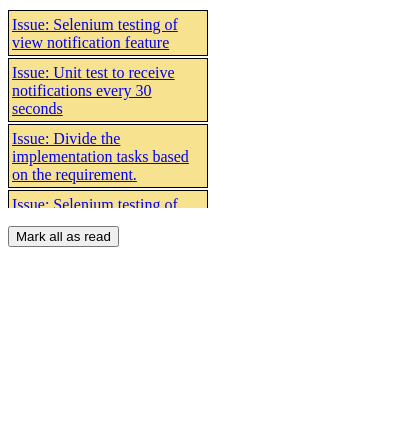
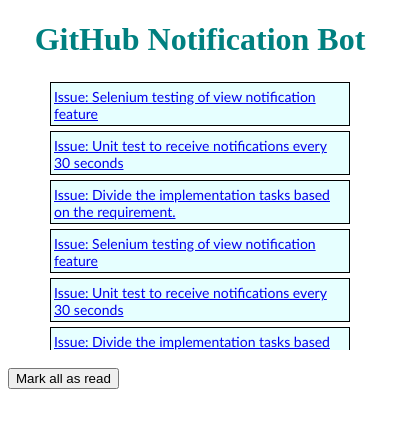
Before and after one commit to bhargavdeshpande/GitHub_Notification_Bot, a browser extension: page src/popup.html in a window 400 px wide. Both pictures are taken after typing "Sample" into the empty fields and a click on the button "Save". Drawn offline with Linux system fonts and the light colour scheme.

Commit message:
UI enhacement

```diff
--- a/src/popup.html
+++ b/src/popup.html
@@ -7,8 +7,8 @@
   <style>
 
   #message_container {
-    width: 200px;
-    height: 200px;
+    width: 300px;
+    height: 270px;
     margin: 0;
     padding: 0;
     text-align: left;
@@ -22,21 +22,26 @@
   #notification_list li{
     margin-left:0;
     padding: 3px;
-    background-color: #f7e28f;
+    background-color: #e6ffff;
     margin-top: 2px;
+    margin-bottom: 5px;
     border: 1px solid #000000;
     padding-top: 5px;
+    font-family: Trebuchet MS;
+    text-decoration: none;
+    font-size: 14px;
   }
   </style>
 </head>
 <body>
-  <div id="loginDetails">
-        Insert Token: <input type="text" id="gitHubToken">
-        <button id="setGitToken">Save</button>
+  <center><h1 style="color:Teal;">GitHub Notification Bot</h1></center>
+  <center><div id="loginDetails">
+        <h3>Insert Personal Access Token:</h3> <input type="text" id="gitHubToken"><br><br>
+        <button id="setGitToken" style="text-align: center;">Save</button>
       </div>
      <div id="message_container">
     <ul id="notification_list"> </ul>
-  </div>
+  </div></center>
   <br>
   <button id="mark_all_read">Mark all as read</button>
   <script src="config.js"></script>
```
